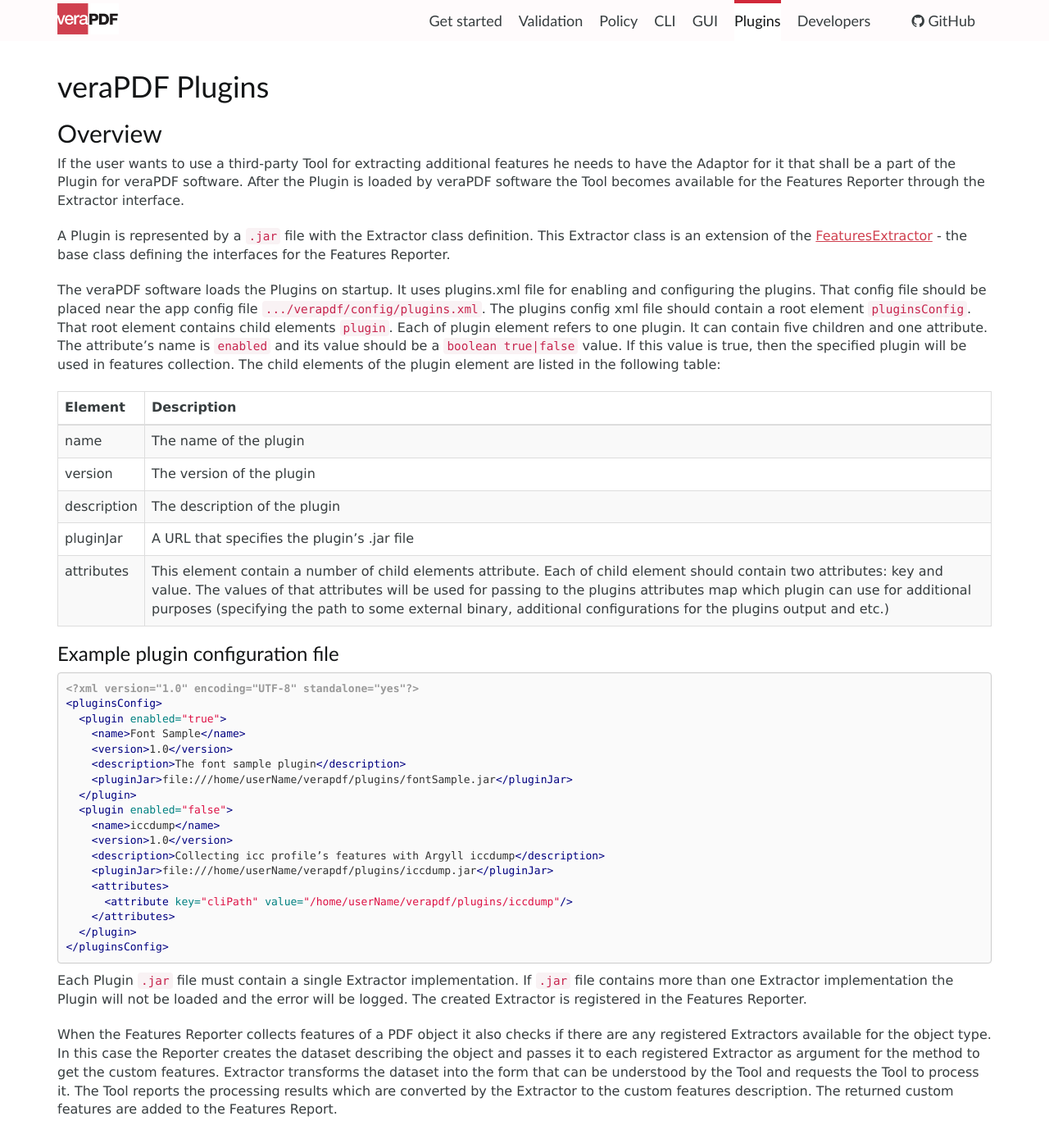
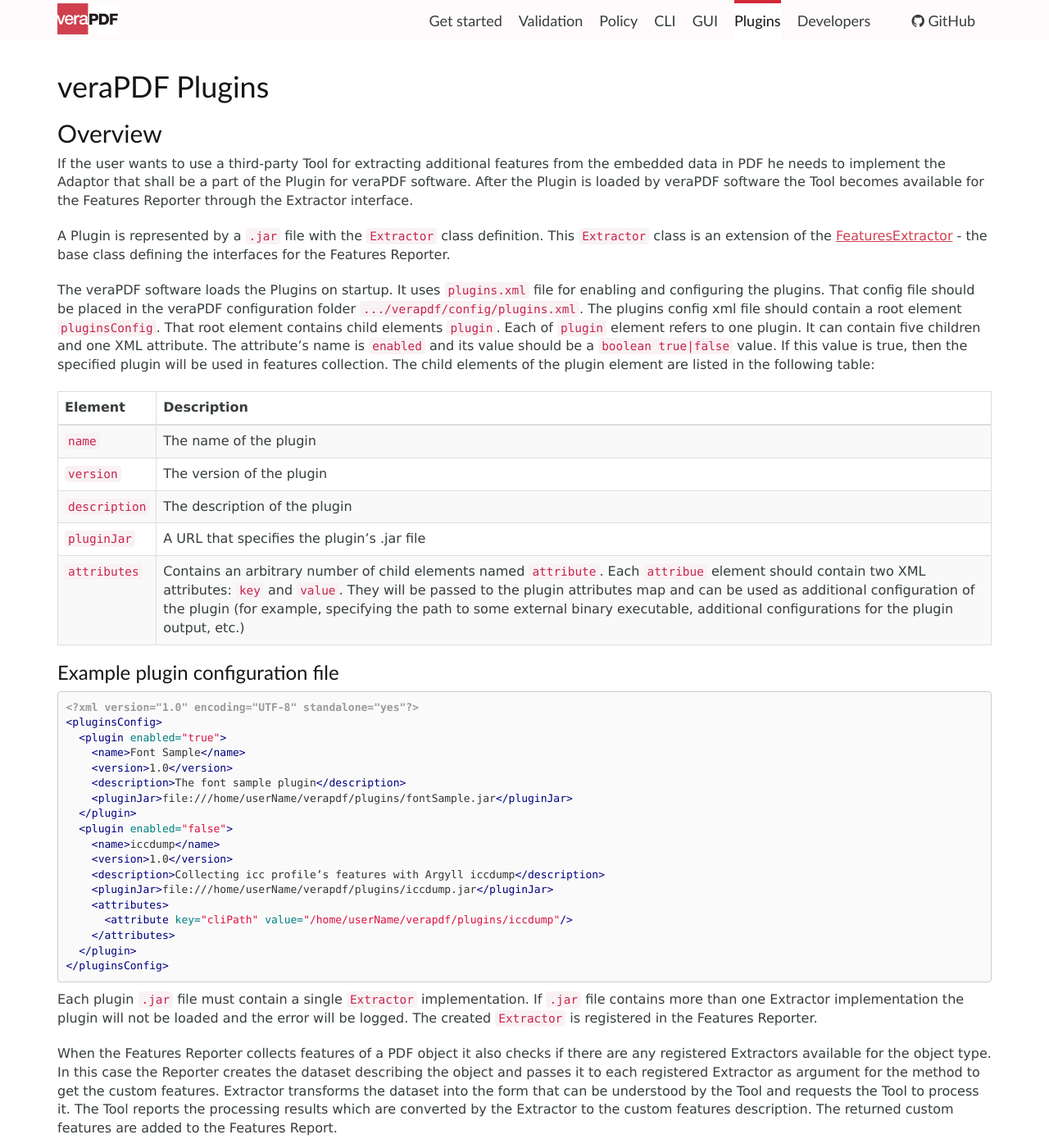
Before and after one commit to veraPDF/veraPDF.github.io, a Jekyll site: the page built from plugins/index.md, in a window 1280 px wide and 1400 px high. Shown: the whole window at 82% size. Built offline with Jekyll 4.4.1, drawn with Linux system fonts in a browser that asks for light colours; nearby versions of some CDN libraries; some of the changed text lies outside the part shown.

Commit message:
Minor corrections

````diff
--- a/plugins/index.md
+++ b/plugins/index.md
@@ -4,20 +4,20 @@ title: veraPDF Plugins
 ---
 
 ## Overview
-If the user wants to use a third-party Tool for extracting additional features he needs to have the Adaptor for it that shall be a part of the Plugin for veraPDF software. After the Plugin is loaded by veraPDF software the Tool becomes available for the Features Reporter through the Extractor interface.
+If the user wants to use a third-party Tool for extracting additional features from the embedded data in PDF he needs to implement the Adaptor that shall be a part of the Plugin for veraPDF software. After the Plugin is loaded by veraPDF software the Tool becomes available for the Features Reporter through the Extractor interface.
 
-A Plugin is represented by a `.jar` file with the Extractor class definition. This Extractor class is an extension of the [FeaturesExtractor](https://github.com/veraPDF/veraPDF-library/blob/integration/core/src/main/java/org/verapdf/features/AbstractFeaturesExtractor.java) - the base class defining the interfaces for the Features Reporter.
+A Plugin is represented by a `.jar` file with the `Extractor` class definition. This `Extractor` class is an extension of the [FeaturesExtractor](https://github.com/veraPDF/veraPDF-library/blob/integration/core/src/main/java/org/verapdf/features/AbstractFeaturesExtractor.java) - the base class defining the interfaces for the Features Reporter.
 
-The veraPDF software loads the Plugins on startup. It uses plugins.xml file for enabling and configuring the plugins. That config file should be placed near the app config file `.../verapdf/config/plugins.xml`. The plugins config xml file should contain a root element `pluginsConfig`. That root element contains child elements `plugin`. Each of plugin element refers to one plugin. It can contain five children and one attribute. The attribute’s name is `enabled` and its value should be a `boolean true|false` value. If this value is true, then the specified plugin will be used in features collection. The child elements of the plugin element are listed in the following table:
+The veraPDF software loads the Plugins on startup. It uses `plugins.xml` file for enabling and configuring the plugins. That config file should be placed in the veraPDF configuration folder `.../verapdf/config/plugins.xml`. The plugins config xml file should contain a root element `pluginsConfig`. That root element contains child elements `plugin`. Each of `plugin` element refers to one plugin. It can contain five children and one XML attribute. The attribute’s name is `enabled` and its value should be a `boolean true|false` value. If this value is true, then the specified plugin will be used in features collection. The child elements of the plugin element are listed in the following table:
 
 
-| Element      | Description            |
-|--------------|------------------------|
-| name         | The name of the plugin |
-| version      | The version of the plugin |
-| description  | The description of the plugin |
-| pluginJar    | A URL that specifies the plugin’s .jar file |
-| attributes   | This element contain a number of child elements attribute. Each of child element should contain two attributes: key and value. The values of that attributes will be used for passing to the plugins attributes map which plugin can use for additional purposes (specifying the path to some external binary, additional configurations for the plugins output and etc.) |
+| Element        | Description            |
+|----------------|------------------------|
+| `name`         | The name of the plugin |
+| `version`      | The version of the plugin |
+| `description`  | The description of the plugin |
+| `pluginJar`    | A URL that specifies the plugin’s .jar file |
+| `attributes`   | Contains an arbitrary number of child elements named `attribute`. Each `attribue` element should contain two XML attributes: `key` and `value`. They will be passed to the plugin attributes map and can be used as additional configuration of the plugin (for example, specifying the path to some external binary executable, additional configurations for the plugin output, etc.) |
 {:.table .table-bordered .table-striped}
 
 ### Example plugin configuration file
@@ -42,7 +42,7 @@ The veraPDF software loads the Plugins on startup. It uses plugins.xml file for
 </pluginsConfig>
 ```
 
-Each Plugin `.jar` file must contain a single Extractor implementation. If `.jar` file contains more than one Extractor implementation the Plugin will not be loaded and the error will be logged. The created Extractor is registered in the Features Reporter.
+Each plugin `.jar` file must contain a single `Extractor` implementation. If `.jar` file contains more than one Extractor implementation the plugin will not be loaded and the error will be logged. The created `Extractor` is registered in the Features Reporter.
 
 When the Features Reporter collects features of a PDF object it also checks if there are any registered Extractors available for the object type. In this case the Reporter creates the dataset describing the object and passes it to each registered Extractor as argument for the method to get the custom features. Extractor transforms the dataset into the form that can be understood by the Tool and requests the Tool to process it. The Tool reports the processing results which are converted by the Extractor to the custom features description. The returned custom features are added to the Features Report.
 
@@ -104,7 +104,7 @@ The method normally implements the following steps:
 ## Hello-Embedded plugin
 This is an example setup for a plugin running on embedded files
 ### Maven
-In your pom.xml you will need the possibility to refer to VeraPDF classes, i.e., a VeraPDF dependency,
+In your `pom.xml` you will need the possibility to refer to veraPDF classes, i.e., a veraPDF dependency,
 and the possibility to create a Jar file with your code but without the VeraPDF classes you just referred, e.g. using the
 Maven shade plugin.
 
@@ -154,7 +154,7 @@ Maven shade plugin.
 ```
 ### Java
 
-The VeraPDF plugin loader will scan for all suitable subclasses, so the class and file name, in this case EmbeddedFilePlugin, is not relevant.
+The veraPDF plugin loader will scan for all suitable subclasses, so the class and file name, in this case EmbeddedFilePlugin, is not relevant.
 
 ```java
 
````
